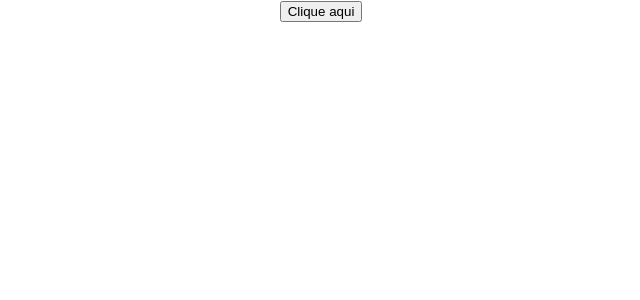
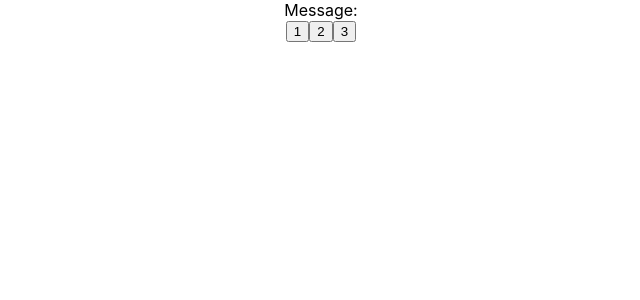
Before and after one commit to rbragadev/curso-react-matheus, a React (Create React App) app: page / in a window 1280 px wide. Shown: the top 300 px of the page, without its empty margins (319-959 px from the left). Built offline with nearby package versions, Linux system fonts and the light colour scheme.

Commit message:
aula state lift

```diff
--- a/src/App.js
+++ b/src/App.js
@@ -1,15 +1,20 @@
+import { useState } from 'react';
 import './App.css';
 
-import ExecuteFunction from './components/ExecuteFunction';
-
-function showMessage() {
-  console.log('Evento do componente pai');
-}
+import Message from './components/Message';
+import ChangeMessageState from './components/ChangeMessageState';
 
 function App() {
+  const [message, setMessage] = useState('');
+
+  const handleMessage = (msg) => {
+    setMessage(msg);
+  };
+
   return (
     <div className="App">
-      <ExecuteFunction myFunction={showMessage}></ExecuteFunction>
+      <Message msg={message}></Message>
+      <ChangeMessageState handleMessage={handleMessage}></ChangeMessageState>
     </div>
   );
 }
--- /dev/null
+++ b/src/components/ChangeMessageState.js
@@ -0,0 +1,12 @@
+import React from 'react';const ChangeMessageState = ({ handleMessage }) => {
+  const messages = ['oi', 'ola', 'tudo bem'];
+  return (
+    <div>
+      <button onClick={() => handleMessage(messages[0])}>1</button>
+      <button onClick={() => handleMessage(messages[1])}>2</button>
+      <button onClick={() => handleMessage(messages[2])}>3</button>
+    </div>
+  );
+};
+
+export default ChangeMessageState;
--- /dev/null
+++ b/src/components/Message.js
@@ -0,0 +1,7 @@
+import React from 'react';
+
+const Message = ({ msg }) => {
+  return <div>Message: {msg}</div>;
+};
+
+export default Message;
```
